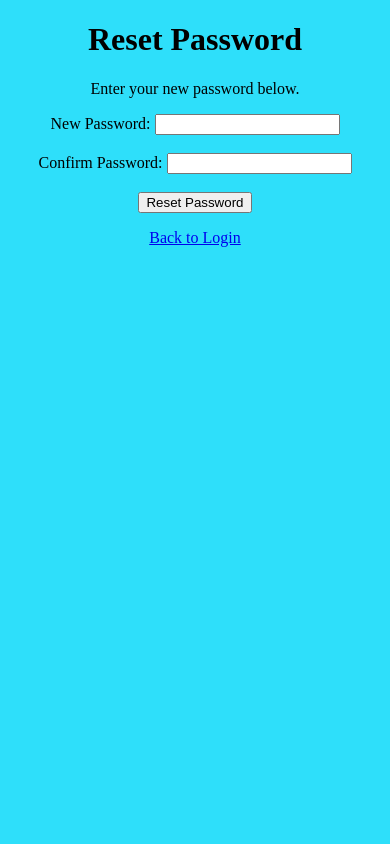
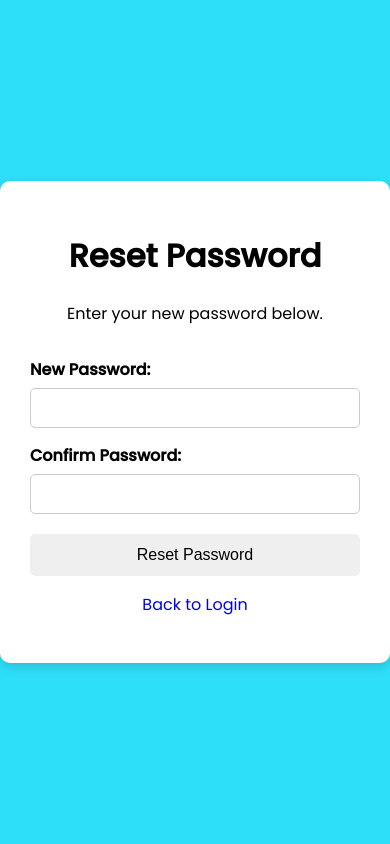
Before and after one commit to SoleP12/WealthManagementSystemBackend, a FastAPI app: page /reset-password in a window 390 px wide. Run offline with FastAPI, Linux system fonts and the light colour scheme; parts of the project's set-up code (start-up, migrations or seed data) failed here and were passed over.

Commit message:
refactor: changed the styling of teh reset_password.html refactor: deleted register.js javascript was included in the html feat: added phone numbers to WelalthManager fix: button in register.html now directs to home page after registering user

```diff
--- a/WealthM/backend/schemas.py
+++ b/WealthM/backend/schemas.py
@@ -8,14 +8,13 @@ class WealthManagerBase(BaseModel):
 
 class WealthManagerCreate(WealthManagerBase):
     password: str = Field(min_length = 8)
-    # net_worth: float
     total_assets: float
     total_debt: float
+    phone_number: str
 
 
 class WealthManagerResponse(WealthManagerBase):
     id: int
-    # net_worth: float
     total_assets: float
     total_debt: float
     @computed_field
@@ -30,6 +29,7 @@ class WealthManagerChange(WealthManagerBase):
     email:EmailStr
     total_assets: float
     total_debt: float
+    phone_number: str
 
 
 class Token(BaseModel):
--- /dev/null
+++ b/WealthM/backend/static/reset.css
@@ -0,0 +1,59 @@
+@import url('https://fonts.googleapis.com/css2?family=Poppins:wght@400;500&display=swap');
+
+body {
+    margin: 0;
+    min-height: 100vh;
+    display: flex;
+    justify-content: center;
+    align-items: center;
+    font-family: 'Poppins',sans-serif;
+
+    background-color: rgb(46, 223, 250);
+}
+
+.reset-container {
+    width: 350px;
+    padding: 30px;
+
+    background: white;
+    border-radius: 10px;
+    box-shadow: 0 4px 12px rgba(0, 0, 0, 0.15);
+
+    text-align: center;
+}
+
+#resetPasswordForm {
+    display: flex;
+    flex-direction: column;
+}
+
+#resetPasswordForm label {
+    margin-top: 15px;
+    margin-bottom: 6px;
+    text-align: left;
+    font-weight: bold;
+}
+
+#resetPasswordForm input {
+    padding: 10px;
+    font-size: 16px;
+    border: 1px solid #ccc;
+    border-radius: 5px;
+}
+
+#submitBtn {
+    margin-top: 20px;
+    padding: 12px;
+    font-size: 16px;
+    border: none;
+    border-radius: 5px;
+    cursor: pointer;
+}
+
+#message {
+    margin-top: 15px;
+}
+
+a {
+    text-decoration: none;
+}
--- a/WealthM/backend/templates/reset_password.html
+++ b/WealthM/backend/templates/reset_password.html
@@ -3,11 +3,12 @@
 <head>
     <meta charset="UTF-8">
     <meta name="viewport" content="width=device-width, initial-scale=1.0">
+    <link rel="stylesheet" href="/static/reset.css">
     <title>Reset Password</title>
 </head>
 
-<body style="text-align: center; background-color: rgb(46, 223, 250);">
-
+<body>
+    <div class="reset-container">
         <h1>Reset Password</h1>
 
         <p>Enter your new password below.</p>
@@ -27,8 +28,6 @@
                 required
             >
 
-        <br><br>
-
             <label for="confirm_password">Confirm Password:</label>
             <input
                 type="password"
@@ -37,18 +36,15 @@
                 required
             >
 
-        <br><br>
-
             <button type="submit" id="submitBtn">
                 Reset Password
             </button>
         </form>
 
-    <p>
-        <a href="/">Back to Login</a>
-    </p>
+        <p><a href="/">Back to Login</a></p>
 
         <p id="message"></p>
+    </div>
 
     <script>
         const form = document.getElementById("resetPasswordForm");
@@ -103,6 +99,5 @@
             }
         });
     </script>
-
 </body>
 </html>
```
Also changed, not shown: WealthM/backend/templates/register.html (+8 -6 lines), WealthM/backend/static/register.js (deleted). Lines whose indentation alone changed are shown as unchanged.
